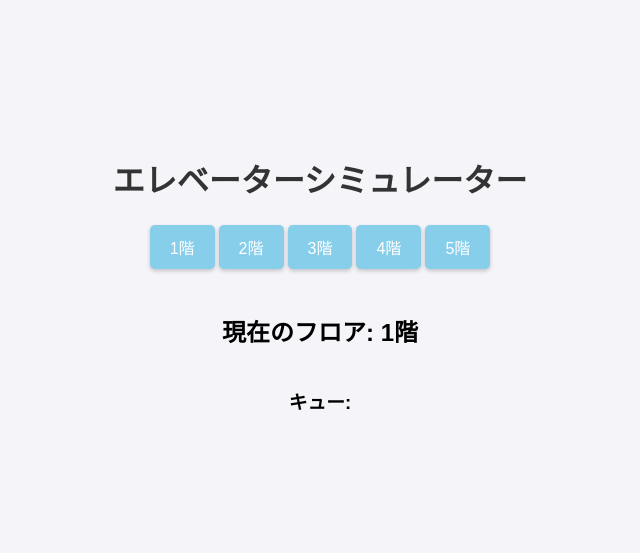
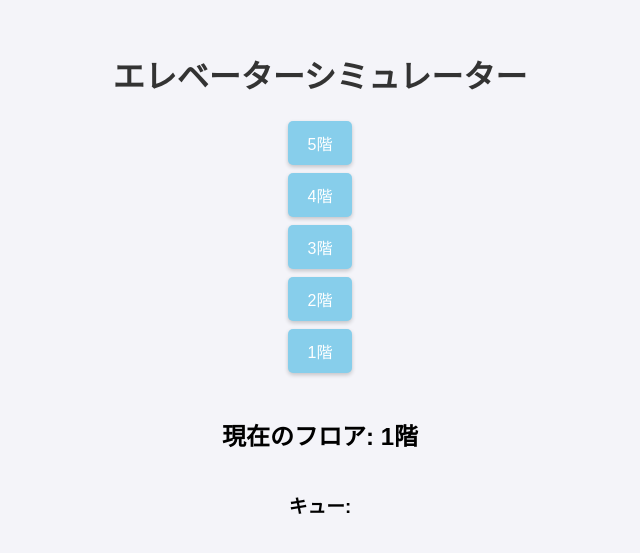
Before and after one commit to itc-s23014/ReactLesson05, a Next.js app: page / in a window 1280 px wide. Shown: the part 117-670 px from the top of the page, without its empty margins (320-960 px from the left). Built offline with nearby package versions, Linux system fonts and the light colour scheme.

Commit message:
ボタンを立てに表示するように変更

```diff
--- a/css/styles.css
+++ b/css/styles.css
@@ -79,5 +79,3 @@ button:hover {
   margin: 2px;
   border-radius: 3px;
 }
-
-/* 全体的に良い感じ */
--- a/pages/index.js
+++ b/pages/index.js
@@ -46,8 +46,8 @@ export default function Home() {
   return (
 	  <div style={{ display: 'flex', flexDirection: 'column', alignItems: 'center' }}>
   <h1>エレベーターシミュレーター</h1>
-      <div>
-        {floors.map((floor) => (
+  <div style={{ display: 'flex', flexDirection: 'column' }}>
+    {floors.slice().reverse().map((floor) => (
       <button key={floor} onClick={() => handleFloorRequest(floor)}>
         {floor}階
       </button>
@@ -67,5 +67,6 @@ export default function Home() {
     <h3>キュー: {floorQueue.join(', ')}</h3>
   </div>
 </div>
+
   );
 }
```
Lines whose indentation alone changed are shown as unchanged.
